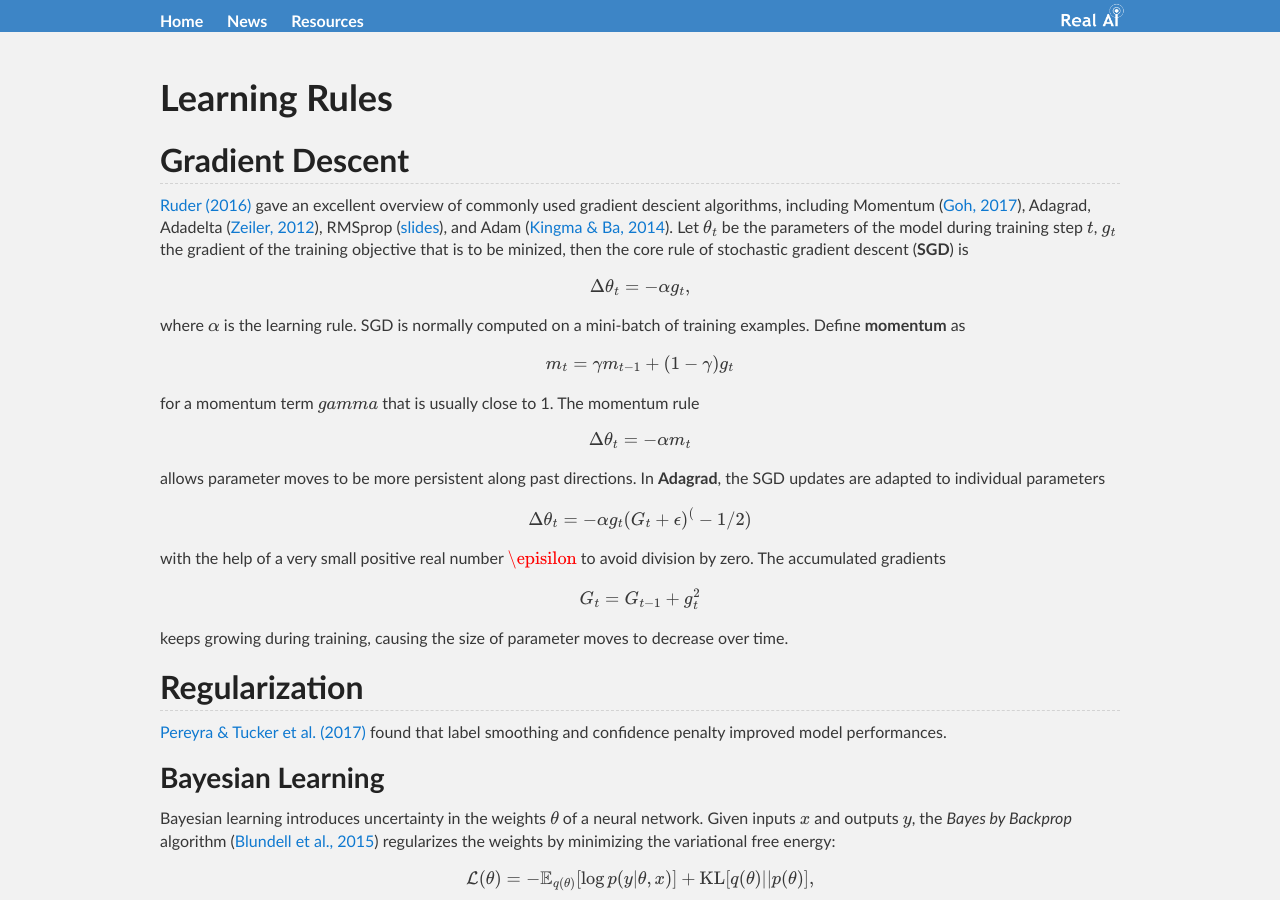
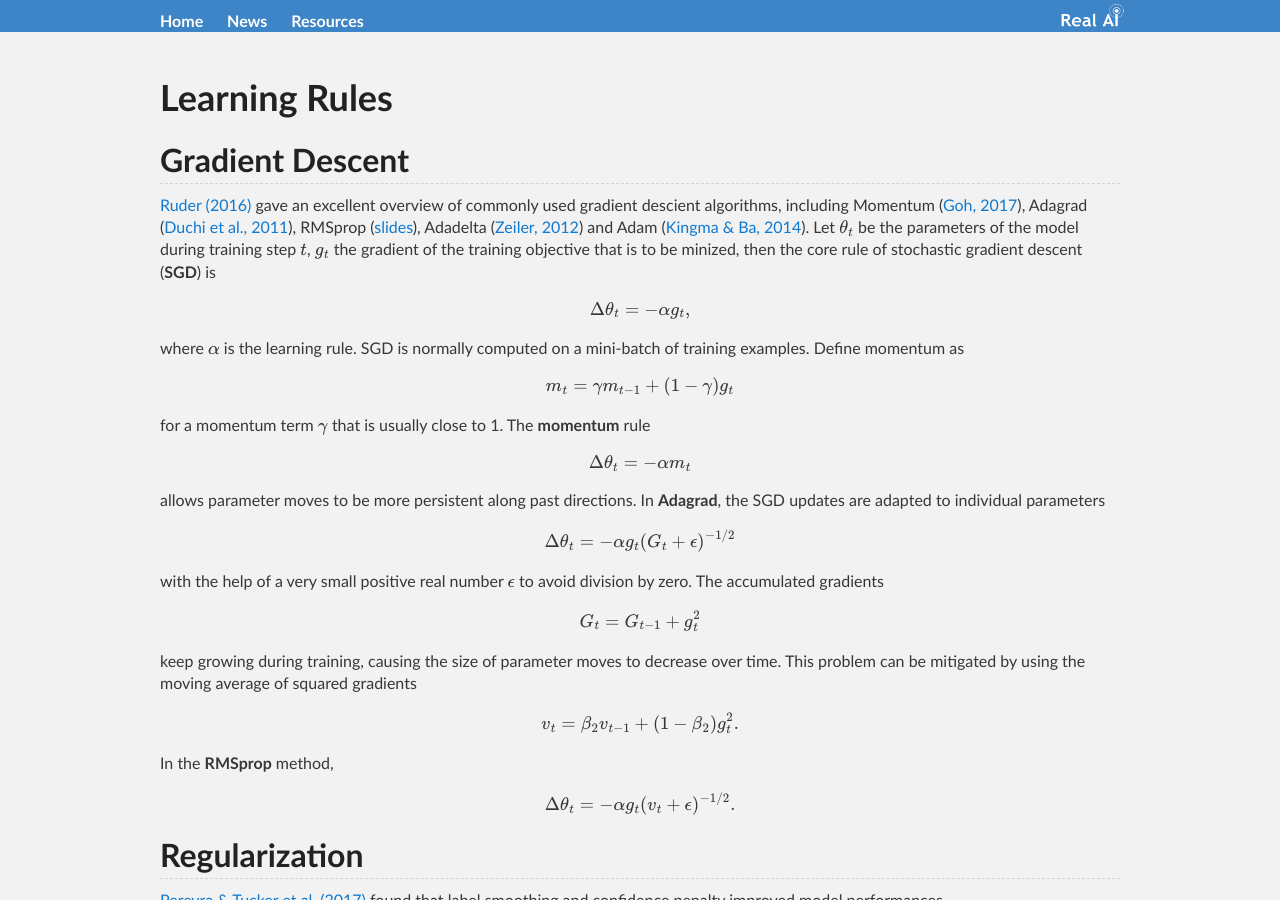
Before and after one commit to Tonywuhk/realai.org, a Jekyll site: the page built from learning-rules.md, in a window 1280 px wide and 900 px high. Built offline with Jekyll 4.4.1, drawn with Linux system fonts in a browser that asks for light colours; our own code applies the rules of GitHub Pages for plain Markdown files; formulas are drawn with MathJax 3; comment, search, counter and statistics services are not loaded; the repository's description, which GitHub fills in, is left out; some of the changed text lies outside the part shown.

Commit message:
Update learning-rules.md

```diff
--- a/learning-rules.md
+++ b/learning-rules.md
@@ -6,19 +6,19 @@
 
 ## Gradient Descent
 
-[Ruder (2016)](https://arxiv.org/abs/1609.04747) gave an excellent overview of commonly used gradient descient algorithms, including Momentum ([Goh, 2017](http://distill.pub/2017/momentum/)), Adagrad, Adadelta ([Zeiler, 2012](https://arxiv.org/abs/1212.5701)), RMSprop ([slides](http://www.cs.toronto.edu/~tijmen/csc321/slides/lecture_slides_lec6.pdf)), and Adam ([Kingma & Ba, 2014](https://arxiv.org/abs/1412.06980)). Let \\(\theta_t\\) be the parameters of the model during training step \\(t\\), \\(g_t\\) the gradient of the training objective that is to be minized, then the core rule of stochastic gradient descent (**SGD**) is
+[Ruder (2016)](https://arxiv.org/abs/1609.04747) gave an excellent overview of commonly used gradient descient algorithms, including Momentum ([Goh, 2017](http://distill.pub/2017/momentum/)), Adagrad ([Duchi et al., 2011](http://jmlr.org/papers/v12/duchi11a.html)), RMSprop ([slides](http://www.cs.toronto.edu/~tijmen/csc321/slides/lecture_slides_lec6.pdf)), Adadelta ([Zeiler, 2012](https://arxiv.org/abs/1212.5701)) and Adam ([Kingma & Ba, 2014](https://arxiv.org/abs/1412.06980)). Let \\(\theta_t\\) be the parameters of the model during training step \\(t\\), \\(g_t\\) the gradient of the training objective that is to be minized, then the core rule of stochastic gradient descent (**SGD**) is
 
 $$
 \Delta \theta_t = -\alpha g_t,
 $$
 
-where \\(\alpha\\) is the learning rule. SGD is normally computed on a mini-batch of training examples. Define **momentum** as
+where \\(\alpha\\) is the learning rule. SGD is normally computed on a mini-batch of training examples. Define momentum as
 
 $$
 m_t = \gamma m_{t-1} + (1-\gamma) g_t
 $$
 
-for a momentum term \\(gamma\\) that is usually close to 1. The momentum rule
+for a momentum term \\(\gamma\\) that is usually close to 1. The **momentum** rule
 
 $$
 \Delta \theta_t = -\alpha m_t
@@ -27,16 +27,26 @@
 allows parameter moves to be more persistent along past directions. In **Adagrad**, the SGD updates are adapted to individual parameters
 
 $$
-\Delta \theta_t = -\alpha g_t (G_t + \epsilon)^(-1/2)
+\Delta \theta_t = -\alpha g_t (G_t + \epsilon)^{-1/2}
 $$
 
-with the help of a very small positive real number \\(\episilon\\) to avoid division by zero. The accumulated gradients
+with the help of a very small positive real number \\(\epsilon\\) to avoid division by zero. The accumulated gradients
 
 $$
 G_t = G_{t-1} + g_t^2
 $$
 
-keeps growing during training, causing the size of parameter moves to decrease over time.
+keep growing during training, causing the size of parameter moves to decrease over time. This problem can be mitigated by using the moving average of squared gradients
+
+$$
+v_t = \beta_2 v_{t-1} + (1-\beta_2) g_t^2.
+$$
+
+In the **RMSprop** method,
+
+$$
+\Delta \theta_t = -\alpha g_t (v_t + \epsilon)^{-1/2}.
+$$
 
 ## Regularization
 
@@ -71,3 +81,4 @@
 * 2015 February 14, Yoshua Bengio, Dong-Hyun Lee, Jorg Bornschein, Thomas Mesnard, and Zhouhan Lin. [Towards Biologically Plausible Deep Learning](https://arxiv.org/abs/1502.04156). *arXiv:1502.04156*.
 * 2014 December 22, Diederik P. Kingma and Jimmy Ba. [Adam: A Method for Stochastic Optimization](https://arxiv.org/abs/1412.06980). *arXiv:1412.06980*.
 * 2012 December 22, Matthew D. Zeiler. [ADADELTA: An Adaptive Learning Rate Method](https://arxiv.org/abs/1212.5701). *arXiv:1212.5701*.
+* 2011 July, John Duchi, Elad Hazan, and Yoram Singer. [Adaptive Subgradient Methods for Online Learning and Stochastic Optimization](http://jmlr.org/papers/v12/duchi11a.html). *Journal of Machine Learning Research*.
```
